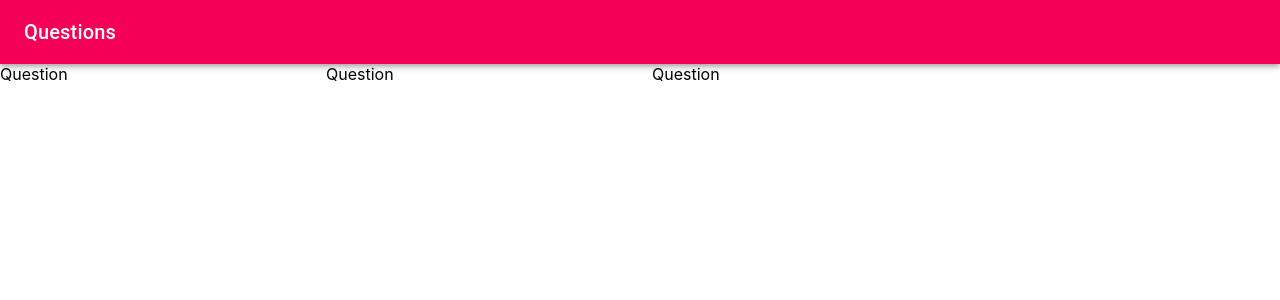
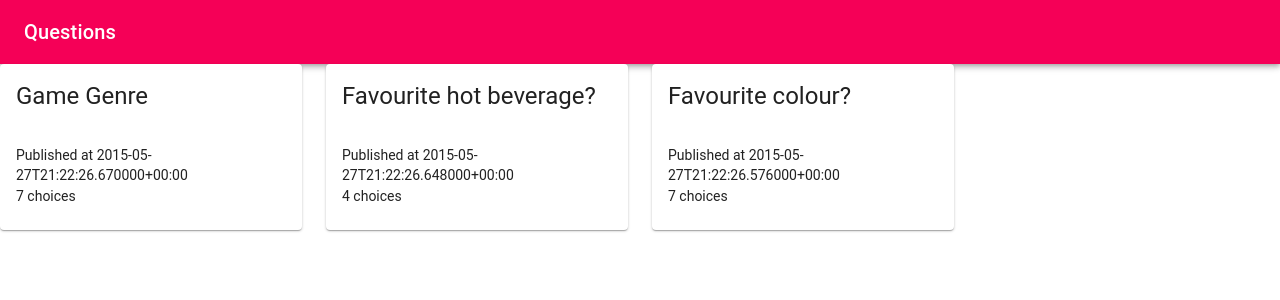
Before and after one commit to minnocci/polls, a React (Create React App) app: page / in a window 1280 px wide. Shown: the top 300 px of the page. Built offline with nearby package versions, Linux system fonts and the light colour scheme.

Commit message:
Implement question component

```diff
--- /dev/null
+++ b/src/components/Question.js
@@ -0,0 +1,29 @@
+import React from 'react'
+
+import Card from '@material-ui/core/Card'
+import CardHeader from '@material-ui/core/CardHeader';
+import CardContent from '@material-ui/core/CardContent';
+import Typography from '@material-ui/core/Typography';
+
+export default function Question(props) {
+
+  const { question, published_at, choices } = props.question
+
+  return (
+    <Card className='question'>
+      <CardHeader
+        className='question-header'
+        title={question}
+      />
+      <CardContent>
+        <Typography>
+          Published at {published_at}
+        </Typography>
+        <Typography>
+          {choices.length} choices
+        </Typography>
+      </CardContent>
+    </Card>
+  )
+
+}
--- a/src/components/Questions.js
+++ b/src/components/Questions.js
@@ -5,6 +5,8 @@ import AppBar from '@material-ui/core/AppBar';
 import Toolbar from '@material-ui/core/Toolbar';
 import Typography from '@material-ui/core/Typography'
 import Grid from '@material-ui/core/Grid';
+
+import Question from './Question'
 
 class Questions extends Component {
 
@@ -29,10 +31,9 @@ class Questions extends Component {
             return (
               <Grid
                 key={`question-${key}`}
-                item xs={12} sm={6} md={4} lg={3}
-              >
+                item xs={12} sm={6} md={4} lg={3}>
                 <div>
-                  Question
+                  <Question question={questions[key]} />
                 </div>
               </Grid>
             )
```
